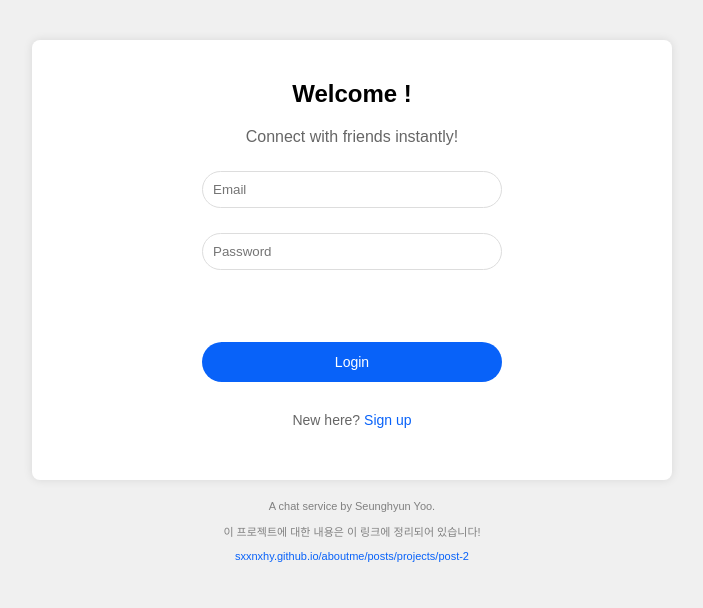
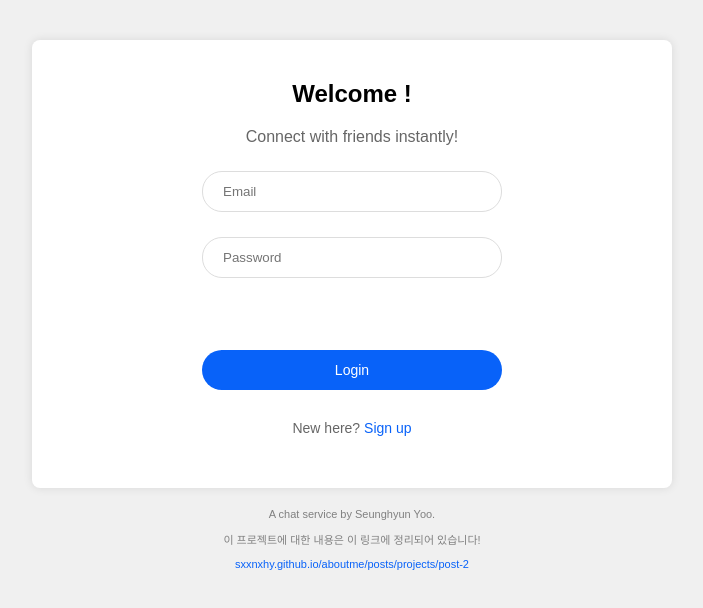
Before and after one commit to sxxnxhy/LetsChat-frontend, a React (Vite) app: page /login in a window 1280 px wide. Shown: the top 608 px of the page, without its empty margins (288-991 px from the left). Built offline with nearby package versions, Linux system fonts and the light colour scheme.

Commit message:
refactor :css 업데이트

```diff
--- a/src/style.css
+++ b/src/style.css
@@ -549,10 +549,10 @@ button:hover {
   .login-form input {
     width: 100%;
     max-width: 300px;
-    padding: 10px;
+    padding: 12px 20px;
     margin: 5px 0;
     border: 1px solid #ddd;
-    border-radius: 30px;
+    border-radius: 20px;
     box-sizing: border-box;
   }
 
```
